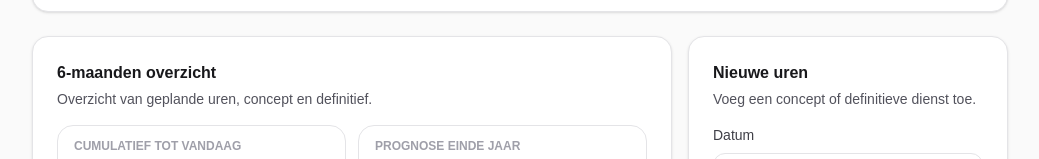
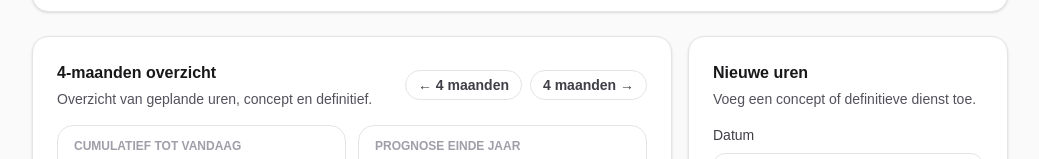
Before and after one commit to jacquesesenkbrink-max/zorgbalans, a Next.js app: page /dashboard in a window 1280 px wide. Shown: the part 202-361 px from the top of the page, without its empty margins (120-1159 px from the left). Built offline with nearby package versions, Linux system fonts and the light colour scheme; no server answers.

Commit message:
Show four-month calendar with navigation

```diff
--- a/src/app/dashboard/page.tsx
+++ b/src/app/dashboard/page.tsx
@@ -115,15 +115,21 @@ export default function DashboardPage() {
     return totals;
   }, [filteredEntries]);
 
+  const [monthOffset, setMonthOffset] = useState(0);
+
   const months = useMemo<MonthMeta[]>(() => {
     const now = new Date();
     const list: MonthMeta[] = [];
-    for (let i = 0; i < 6; i += 1) {
-      const date = new Date(now.getFullYear(), now.getMonth() + i, 1);
+    for (let i = 0; i < 4; i += 1) {
+      const date = new Date(
+        now.getFullYear(),
+        now.getMonth() + monthOffset + i,
+        1
+      );
       list.push({ year: date.getFullYear(), monthIndex: date.getMonth() });
     }
     return list;
-  }, []);
+  }, [monthOffset]);
 
   const balanceSeries = useMemo<BalancePoint[]>(() => {
     const now = new Date();
@@ -355,10 +361,30 @@ export default function DashboardPage() {
 
         <div className="grid gap-4 xl:grid-cols-[minmax(0,_2fr)_minmax(0,_1fr)]">
           <div className="rounded-2xl border border-zinc-200 bg-white p-6 shadow-sm">
-            <h2 className="text-base font-semibold">6-maanden overzicht</h2>
-            <p className="mt-1 text-sm text-zinc-600">
-              Overzicht van geplande uren, concept en definitief.
-            </p>
+            <div className="flex flex-wrap items-center justify-between gap-3">
+              <div>
+                <h2 className="text-base font-semibold">4-maanden overzicht</h2>
+                <p className="mt-1 text-sm text-zinc-600">
+                  Overzicht van geplande uren, concept en definitief.
+                </p>
+              </div>
+              <div className="flex items-center gap-2 text-sm">
+                <button
+                  type="button"
+                  className="inline-flex items-center justify-center rounded-full border border-zinc-200 bg-white px-3 py-1 font-semibold text-zinc-700 hover:border-zinc-300"
+                  onClick={() => setMonthOffset((current) => current - 4)}
+                >
+                  ← 4 maanden
+                </button>
+                <button
+                  type="button"
+                  className="inline-flex items-center justify-center rounded-full border border-zinc-200 bg-white px-3 py-1 font-semibold text-zinc-700 hover:border-zinc-300"
+                  onClick={() => setMonthOffset((current) => current + 4)}
+                >
+                  4 maanden →
+                </button>
+              </div>
+            </div>
             <div className="mt-4 grid gap-3 sm:grid-cols-2">
               <div className="rounded-2xl border border-zinc-200 bg-white px-4 py-3">
                 <p className="text-xs font-semibold uppercase text-zinc-400">
```
